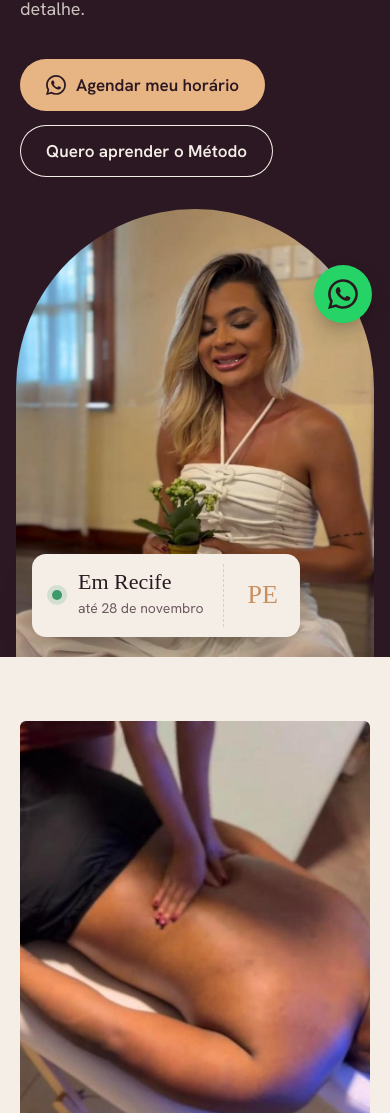
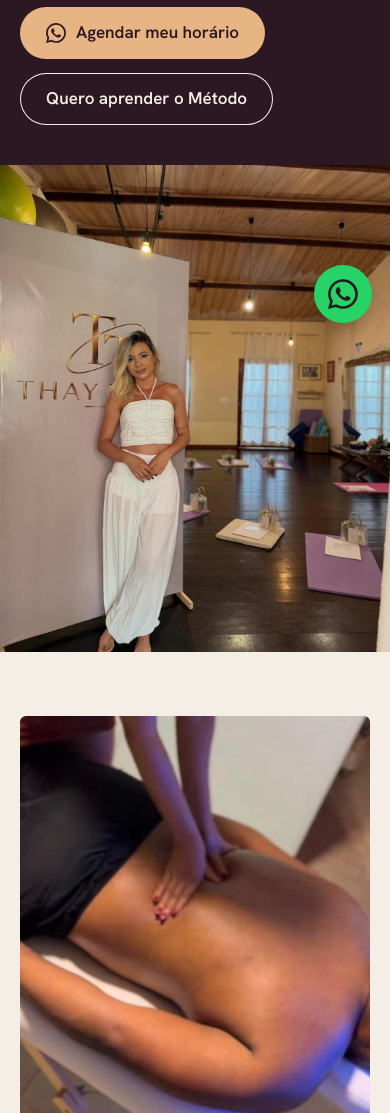
Before and after one commit to agencian4/thay-terapias, a plain HTML site: page index.html in a window 390 px wide. Shown: the part 503-1616 px from the top of the page. Drawn offline with Linux system fonts and the light colour scheme; a web font is replaced by a local one.

Commit message:
Add files via upload

```diff
--- a/index.html
+++ b/index.html
@@ -7,7 +7,7 @@
 <meta name="description" content="Thay Téles | Terapias & Mentoria. Massagem terapêutica em temporadas pelo Brasil e o Método Thay Téles para terapeutas que querem viver da massagem com liberdade geográfica.">
 <meta property="og:title" content="Thay Téles | Terapias & Mentoria">
 <meta property="og:description" content="Massagem terapêutica em temporadas pelo Brasil. Corpo, toque e autoconhecimento.">
-<meta property="og:image" content="img/thay-ritual.jpg">
+<meta property="og:image" content="img/thay-hero.jpg">
 <meta property="og:type" content="website">
 <meta name="theme-color" content="#2c1822">
 <link rel="preconnect" href="https://fonts.googleapis.com">
@@ -59,26 +59,22 @@ header{position:sticky;top:0;z-index:20;background:rgba(44,24,34,.92);backdrop-f
 
 /* hero */
 .hero{background:var(--plum);color:var(--linen);position:relative;overflow:hidden}
-.hero-grid{display:grid;grid-template-columns:minmax(0,1.1fr) minmax(0,.9fr);gap:clamp(32px,5vw,72px);align-items:end;padding-top:clamp(40px,6vw,80px)}
-.hero h1{font-size:clamp(46px,7vw,96px);letter-spacing:-.01em}
+.hero-grid{display:grid;grid-template-columns:minmax(0,1fr) minmax(0,1.05fr);min-height:calc(100svh - 72px);max-height:980px}
+.hero-copy{align-self:center;padding:clamp(48px,6vw,96px) clamp(32px,4vw,72px) clamp(48px,6vw,96px) max(5vw,20px,calc((100vw - 1240px)/2 + 5vw))}
+.hero h1{font-size:clamp(44px,5.6vw,84px);letter-spacing:-.01em}
 .hero h1 em{font-style:normal;color:var(--peach)}
 .hero .lead{font-size:clamp(18px,1.6vw,20px);color:rgba(244,238,231,.8);margin:28px 0 36px;max-width:46ch}
-.hero-copy{padding-bottom:clamp(48px,7vw,96px)}
 .ctas{display:flex;flex-wrap:wrap;gap:14px}
-.portrait{position:relative;align-self:stretch;min-height:520px}
-.portrait img{position:absolute;inset:0;width:100%;height:100%;object-fit:cover;object-position:50% 18%;border-radius:220px 220px 0 0}
-.ticket{position:absolute;left:-36px;bottom:40px;background:var(--linen);color:var(--ink);border-radius:14px;padding:16px 22px 16px 20px;display:flex;gap:16px;align-items:center;box-shadow:0 20px 40px -18px rgba(0,0,0,.55);max-width:300px}
-.ticket::after{content:"";position:absolute;right:76px;top:10px;bottom:10px;border-left:1.5px dashed var(--line)}
-.ticket .dot{width:10px;height:10px;border-radius:50%;background:#3f9a6b;box-shadow:0 0 0 5px rgba(63,154,107,.18);flex:none}
-.ticket b{display:block;font-family:Gloock,serif;font-weight:400;font-size:22px;line-height:1.1}
-.ticket span{font-size:14px;color:var(--muted)}
-.ticket .uf{font-family:Gloock,serif;font-size:26px;color:var(--peach2);margin-left:auto;padding-left:28px}
+.portrait{position:relative;min-height:560px}
+.portrait img{position:absolute;inset:0;width:100%;height:100%;object-fit:cover;object-position:28% 62%}
+.portrait::after{content:"";position:absolute;inset:0;background:linear-gradient(90deg,rgba(44,24,34,.35),rgba(44,24,34,0) 22%);pointer-events:none}
 @media(max-width:820px){
- .hero-grid{grid-template-columns:1fr;align-items:start}
- .hero-copy{padding-bottom:0}
- .portrait{min-height:0;aspect-ratio:4/5;margin:0 -4px}
- .ticket{left:16px;bottom:20px}
-}
+ .hero-grid{grid-template-columns:1fr;min-height:0;max-height:none}
+ .hero-copy{padding:44px 20px 40px}
+ .portrait{min-height:0;aspect-ratio:4/5}
+ .portrait img{object-position:24% 70%}
+ .portrait::after{display:none}
+ }
 
 /* atendimento */
 .split{display:grid;grid-template-columns:minmax(0,.9fr) minmax(0,1.1fr);gap:clamp(36px,6vw,96px);align-items:center}
@@ -166,7 +162,7 @@ footer a:hover{color:var(--peach)}
 
 <main id="inicio">
 <section class="hero">
- <div class="wrap hero-grid">
+ <div class="hero-grid">
   <div class="hero-copy">
    <h1>Seu corpo pede uma pausa. Eu levo essa pausa <em>até a sua cidade.</em></h1>
    <p class="lead">Massagem terapêutica em temporadas pelo Brasil. Um encontro para desacelerar, sair do automático e voltar a sentir o próprio corpo — com cuidado em cada detalhe.</p>
@@ -176,12 +172,7 @@ footer a:hover{color:var(--peach)}
    </div>
   </div>
   <div class="portrait">
-   <img src="img/thay-ritual.jpg" alt="Thay Téles sentada sobre o tatame, de branco, segurando um pequeno vaso de flores ao lado de óleos de massagem" fetchpriority="high">
-   <div class="ticket" id="ticket" aria-live="polite">
-    <span class="dot" aria-hidden="true"></span>
-    <div><b id="tk-city">Recife</b><span id="tk-when">17 a 28 de novembro</span></div>
-    <span class="uf" id="tk-uf">PE</span>
-   </div>
+   <img src="img/thay-hero.jpg" alt="Thay Téles de branco ao lado do painel com sua marca, na sala preparada para a turma" fetchpriority="high">
   </div>
  </div>
 </section>
@@ -220,7 +211,7 @@ footer a:hover{color:var(--peach)}
     <a class="btn ghost" href="https://www.instagram.com/thay.terapiass/" target="_blank" rel="noopener">Ver no Instagram</a>
    </div>
   </div>
-  <div class="frame rv"><img src="img/thay-temporadas.jpg" alt="Thay Téles caminhando por um corredor com plantas tropicais" loading="lazy"></div>
+  <div class="frame rv"><img src="img/thay-viagem.jpg" alt="Thay Téles em uma barraca de praia em Aracaju, durante uma temporada" loading="lazy" style="object-position:50% 30%"></div>
  </div>
 </section>
 
@@ -257,7 +248,7 @@ footer a:hover{color:var(--peach)}
    <p class="muted">Aprendi que não preciso confiar que o galho vai permanecer firme — preciso confiar na minha capacidade de voar.</p>
    <p class="sig">Thay Téles</p>
   </div>
-  <div class="frame rv"><img src="img/thay-sala.jpg" alt="Retrato de Thay Téles sorrindo, de branco, em sala iluminada por janela" loading="lazy"></div>
+  <div class="frame rv"><img src="img/thay-retrato.jpg" alt="Retrato de Thay Téles, de preto, em ambiente de spa com luz quente" loading="lazy" style="object-position:50% 20%"></div>
  </div>
 </section>
 
@@ -297,18 +288,6 @@ footer a:hover{color:var(--peach)}
  const legs=document.getElementById('legs');
  legs.innerHTML=lista.map(t=>`<div class="leg ${t.st==='on'?'on':''}"><div><h3>${esc(t.cidade)} · ${esc(t.uf)}</h3><div class="when">${esc(t.quando)}</div></div><span class="tag">${t.st==='on'?'Atendendo agora':'Agenda aberta'}</span></div>`).join('')+
   `<div class="leg next"><div><h3>Próxima cidade</h3><div class="when">Anúncio em breve no Instagram</div></div><span class="tag">Avise-me</span></div>`;
- const tk=lista[0];
- if(tk){
-  document.getElementById('tk-city').textContent=(tk.st==='on'?'Em ':'')+tk.cidade;
-  document.getElementById('tk-when').textContent=tk.st==='on'?`até ${tk.b.getDate()} de ${MESES[tk.b.getMonth()]}`:tk.quando;
-  document.getElementById('tk-uf').textContent=tk.uf;
-  if(tk.st!=='on')document.querySelector('.ticket .dot').style.background='var(--peach2)';
- }else{
-  document.getElementById('tk-city').textContent='Próxima temporada';
-  document.getElementById('tk-when').textContent='em breve — fale comigo';
-  document.getElementById('tk-uf').textContent='';
-  document.querySelector('.ticket .dot').style.background='var(--peach2)';
- }
  document.getElementById('yr').textContent=new Date().getFullYear();
  const io=new IntersectionObserver(es=>es.forEach(e=>{if(e.isIntersecting){e.target.classList.add('in');io.unobserve(e.target)}}),{threshold:.12});
  document.querySelectorAll('.rv').forEach(el=>io.observe(el));
```
Also changed, not shown: img/thay-hero.jpg (added), img/thay-retrato.jpg (added), img/thay-viagem.jpg (added).
